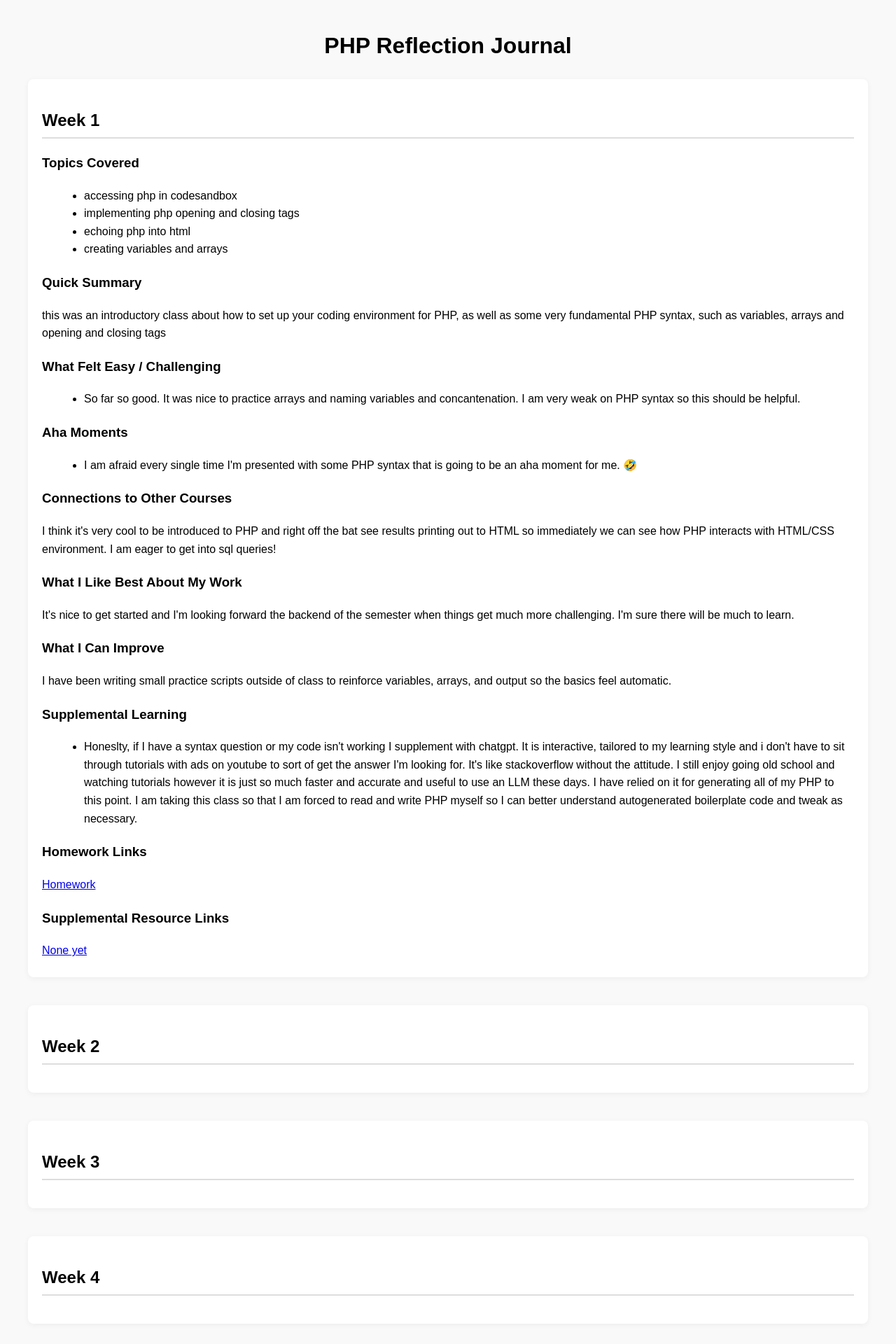
After one commit to code-by-shannon/COSW30, a PHP site: page /journal/index.html in a window 1280 px wide. The commit adds this page. Shown: the top 1920 px of the page at 70% size. Run offline with PHP 8.4, Linux system fonts and the light colour scheme.

Commit message:
week 1 work finished

```diff
--- /dev/null
+++ b/journal/index.html
@@ -0,0 +1,88 @@
+<!DOCTYPE html>
+<html lang="en">
+<head>
+    <meta charset="UTF-8">
+    <title>PHP Course Reflection Journal</title>
+    <meta name="viewport" content="width=device-width, initial-scale=1.0">
+    <link rel="stylesheet" href="styles.css">
+</head>
+<body>
+
+<h1>PHP Reflection Journal</h1>
+
+<!-- ============================= -->
+<!-- WEEK TEMPLATE START -->
+<!-- Copy this section if needed -->
+<!-- ============================= -->
+
+<section>
+    <h2>Week 1</h2>
+    <h3>Topics Covered</h3>
+    <ul>
+        <li>accessing php in codesandbox</li>
+        <li>implementing php opening and closing tags</li>
+        <li>echoing php into html</li>
+        <li>creating variables and arrays</li>
+    </ul>
+
+    <h3>Quick Summary</h3>
+    <p> this was an introductory class about how to set up your coding environment for PHP, as well as some very fundamental PHP syntax, such as variables, arrays and opening and closing tags</p>
+
+    <h3>What Felt Easy / Challenging</h3>
+    <ul>
+        <li>So far so good.  It was nice to practice arrays and naming variables and concantenation.  I am very weak on PHP syntax so this should be helpful.</li>
+    </ul>
+
+    <h3>Aha Moments</h3>
+    <ul>
+        <li> I am afraid every single time I'm presented with some PHP syntax that is going to be an aha moment for me.  🤣</li>
+    </ul>
+
+    <h3>Connections to Other Courses</h3>
+    <p> I think it's very cool to be introduced to PHP and right off the bat see results printing out to HTML so immediately we can see how PHP interacts with HTML/CSS environment. I am eager to get into sql queries!</p>
+
+    <h3>What I Like Best About My Work</h3>
+    <p> It's nice to get started and I'm looking forward the backend of the semester when things get much more challenging. I'm sure there will be much to learn.</p>
+
+    <h3>What I Can Improve</h3>
+    <p>I have been writing small practice scripts outside of class to reinforce variables, arrays, and output so the basics feel automatic.</p>
+
+    <h3>Supplemental Learning</h3>
+    <ul>
+        <li>Honeslty, if I have a syntax question or my code isn't working I supplement with chatgpt.  It is interactive, tailored to my learning style and i don't have to sit through tutorials with ads on youtube to sort of get the answer I'm looking for.  It's like stackoverflow without the attitude.  I still enjoy going old school and watching tutorials however it is just so much faster and accurate and useful to use an LLM these days.  I have relied on it for generating all of my PHP to this point.  I am taking this class so that I am forced to read and write PHP myself so I can better understand autogenerated boilerplate code and tweak as necessary.</li>
+    </ul>
+
+    <h3>Homework Links</h3>
+    <div class="links">
+        <a href="https://codesandbox.io/dashboard/recent" target="_blank">Homework</a>
+    </div>
+
+    <h3>Supplemental Resource Links</h3>
+    <div class="links">
+        <a href="#" target="_blank">None yet</a>
+    </div>
+</section>
+
+<!-- ============================= -->
+<!-- Duplicate the above section -->
+<!-- Change Week # up to Week 16 -->
+<!-- ============================= -->
+
+<section><h2>Week 2</h2></section>
+<section><h2>Week 3</h2></section>
+<section><h2>Week 4</h2></section>
+<section><h2>Week 5</h2></section>
+<section><h2>Week 6</h2></section>
+<section><h2>Week 7</h2></section>
+<section><h2>Week 8</h2></section>
+<section><h2>Week 9</h2></section>
+<section><h2>Week 10</h2></section>
+<section><h2>Week 11</h2></section>
+<section><h2>Week 12</h2></section>
+<section><h2>Week 13</h2></section>
+<section><h2>Week 14</h2></section>
+<section><h2>Week 15</h2></section>
+<section><h2>Week 16</h2></section>
+
+</body>
+</html>
--- /dev/null
+++ b/journal/styles.css
@@ -0,0 +1,36 @@
+body {
+    font-family: Arial, sans-serif;
+    line-height: 1.6;
+    margin: 40px;
+    background-color: #f9f9f9;
+}
+
+h1 {
+    text-align: center;
+}
+
+section {
+    background: white;
+    padding: 20px;
+    margin-bottom: 40px;
+    border-radius: 8px;
+    box-shadow: 0 2px 8px rgba(0,0,0,0.05);
+}
+
+h2 {
+    border-bottom: 2px solid #ddd;
+    padding-bottom: 5px;
+}
+
+h3 {
+    margin-top: 20px;
+}
+
+ul {
+    margin-left: 20px;
+}
+
+.links a {
+    display: block;
+    margin-bottom: 5px;
+}
```
Also changed, not shown: index.php (+21 -0 lines).
